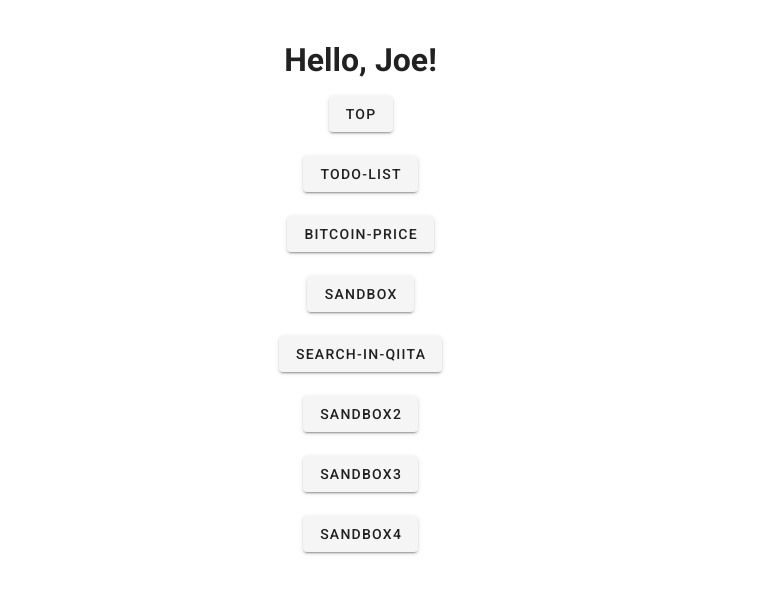
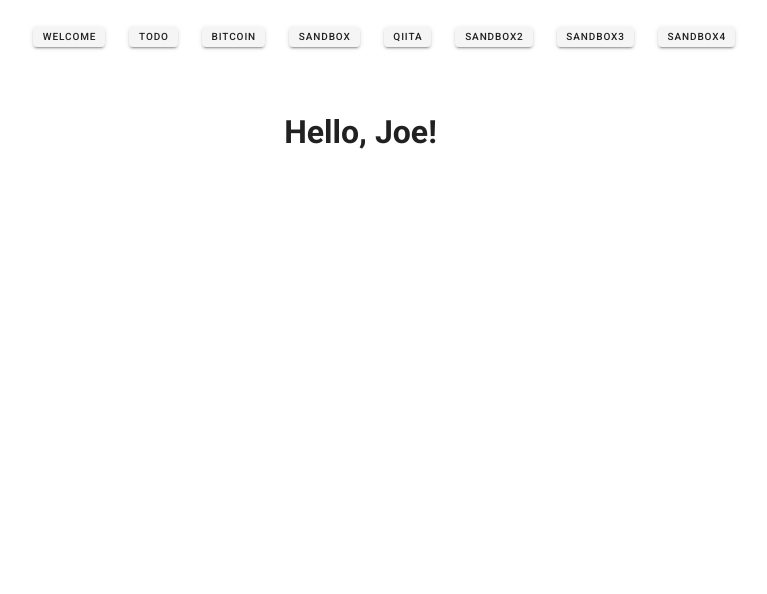
Before and after one commit to JoeTakasuna/UdemyLearn, a Vue app: page / in a window 1280 px wide. Shown: the top 594 px of the page, without its empty margins (256-1023 px from the left). Built offline with nearby package versions, Linux system fonts and the light colour scheme.

Commit message:
ヘッダーの設定とグローバル化

```diff
--- a/src/App.vue
+++ b/src/App.vue
@@ -1,6 +1,7 @@
 <template>
   <v-app>
     <v-content>
+      <header-menu />
       <router-view />
     </v-content>
   </v-app>
--- /dev/null
+++ b/src/components/HeaderMenu.vue
@@ -0,0 +1,41 @@
+<template lang="pug">
+  .container
+    router-link.link(to="/")
+      v-btn(x-small) welcome
+    router-link.link(to="/todo-list")
+      v-btn(x-small) todo
+    router-link.link(to="/bitcoin-price")
+      v-btn(x-small) bitcoin
+    router-link.link(to="/sandbox")
+      v-btn(x-small) sandbox
+    router-link.link(to="/search-in-qiita")
+      v-btn(x-small) qiita
+    router-link.link(to="/sandbox2")
+      v-btn(x-small) sandbox2
+    router-link.link(to="/sandbox3")
+      v-btn(x-small) sandbox3
+    router-link.link(to="/sandbox4")
+      v-btn(x-small) sandbox4
+</template>
+
+<script>
+export default {
+  name: 'HeaderMenu',
+  data () {
+    return {
+      message: 'Hello, Joe!'
+    }
+  }
+};
+</script>
+
+<style scoped>
+.container {
+  display: flex;
+  justify-content: center;
+}
+.link {
+  margin: 12px;
+  text-decoration: none;
+}
+</style>
--- a/src/components/Welcome.vue
+++ b/src/components/Welcome.vue
@@ -1,22 +1,6 @@
 <template lang="pug">
   .container
     h1 {{ message }}
-    router-link.link(to="/top")
-      v-btn top
-    router-link.link(to="/todo-list")
-      v-btn todo-list
-    router-link.link(to="/bitcoin-price")
-      v-btn bitcoin-price
-    router-link.link(to="/sandbox")
-      v-btn sandbox
-    router-link.link(to="/search-in-qiita")
-      v-btn search-in-qiita
-    router-link.link(to="/sandbox2")
-      v-btn sandbox2
-    router-link.link(to="/sandbox3")
-      v-btn sandbox3
-    router-link.link(to="/sandbox4")
-      v-btn sandbox4
 </template>
 
 <script>
--- a/src/main.js
+++ b/src/main.js
@@ -5,6 +5,9 @@ import vuetify from './plugins/vuetify'
 import axios from 'axios'
 
 Vue.config.productionTip = false
+
+import HeaderMenu from './components/HeaderMenu.vue'
+Vue.component('HeaderMenu', HeaderMenu)
 
 // 0. モジュールシステムを使っている場合 (例: vue-cli 経由で)、Vue と VueRouter をインポートし、`Vue.use(VueRouter)` を呼び出します。
 Vue.use(VueRouter)
```
